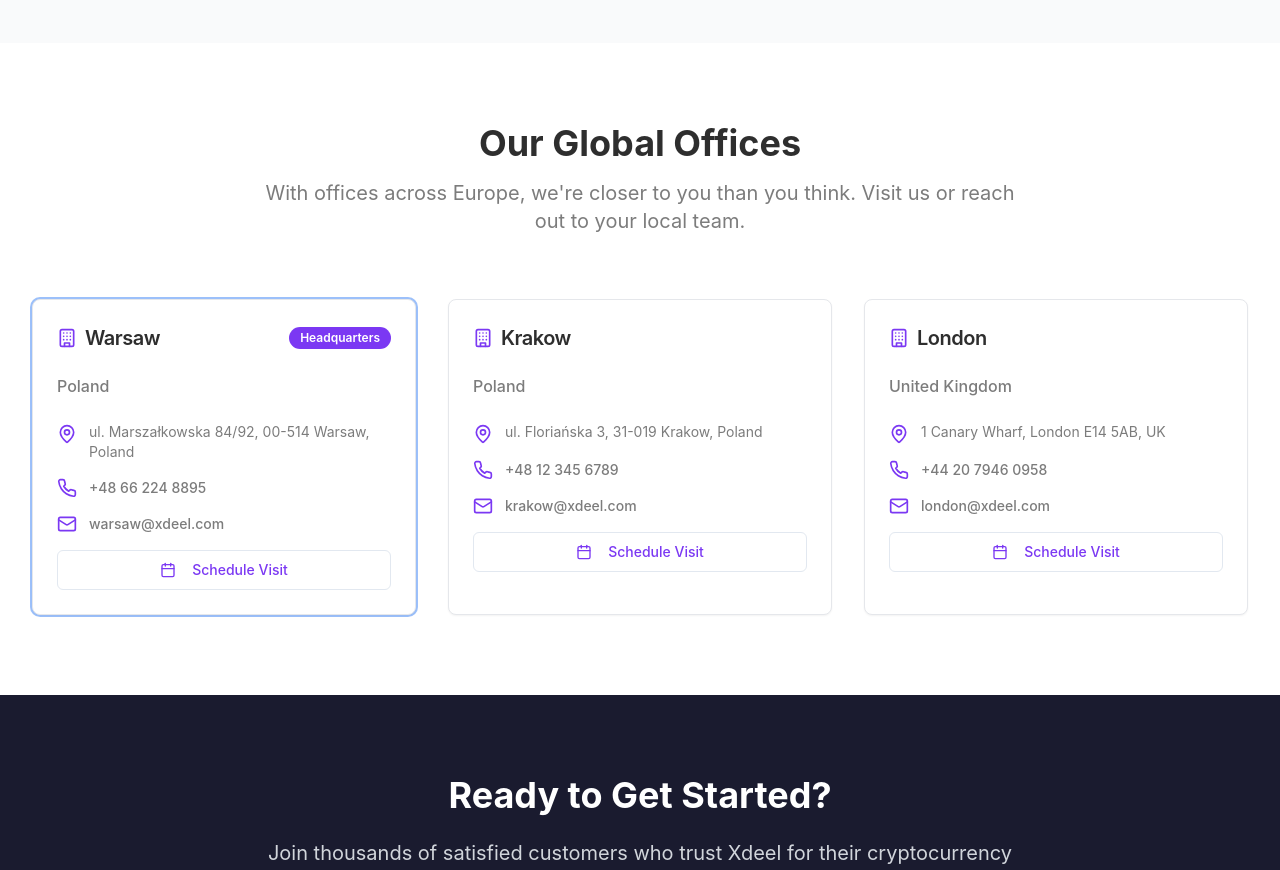
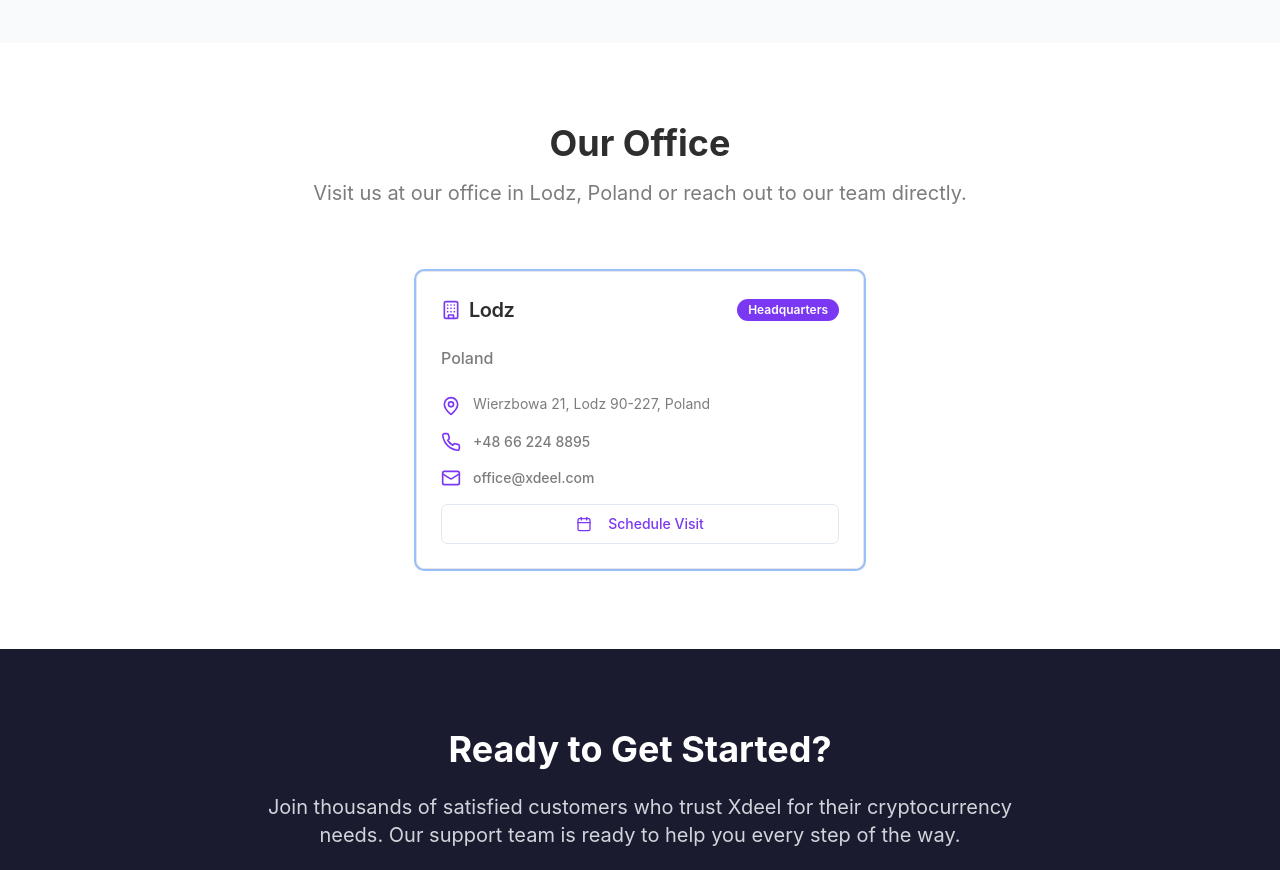
Before and after one commit to cidrus-money-org/xdeel-nexus-web, a React (Vite) app: page /contact in a window 1280 px wide. Shown: the part 2260-3130 px from the top of the page. Built offline with nearby package versions, Linux system fonts and the light colour scheme.

Commit message:
Update Contact page office details
Updated the office location on the Contact page to Weirzbowa 21, Lodz 90-227.

```diff
--- a/src/pages/Contact.tsx
+++ b/src/pages/Contact.tsx
@@ -1,4 +1,3 @@
-
 import { Layout } from "@/components/Layout";
 import { Card, CardContent, CardHeader, CardTitle } from "@/components/ui/card";
 import { Button } from "@/components/ui/button";
@@ -61,28 +60,12 @@ const Contact = () => {
 
   const offices = [
     {
-      city: "Warsaw",
+      city: "Lodz",
       country: "Poland",
-      address: "ul. Marszałkowska 84/92, 00-514 Warsaw, Poland",
+      address: "Wierzbowa 21, Lodz 90-227, Poland",
       phone: "+48 66 224 8895",
-      email: "warsaw@xdeel.com",
+      email: "office@xdeel.com",
       isHeadquarters: true
-    },
-    {
-      city: "Krakow",
-      country: "Poland",
-      address: "ul. Floriańska 3, 31-019 Krakow, Poland",
-      phone: "+48 12 345 6789",
-      email: "krakow@xdeel.com",
-      isHeadquarters: false
-    },
-    {
-      city: "London",
-      country: "United Kingdom",
-      address: "1 Canary Wharf, London E14 5AB, UK",
-      phone: "+44 20 7946 0958",
-      email: "london@xdeel.com",
-      isHeadquarters: false
     }
   ];
 
@@ -368,30 +351,28 @@ const Contact = () => {
         </div>
       </section>
 
-      {/* Office Locations */}
+      {/* Office Location */}
       <section className="py-20 bg-white">
         <div className="max-w-7xl mx-auto px-4 sm:px-6 lg:px-8">
           <div className="text-center mb-16">
             <h2 className="text-3xl lg:text-4xl font-bold text-xdeel-dark mb-4">
-              Our Global Offices
+              Our Office
             </h2>
             <p className="text-xl text-xdeel-gray max-w-3xl mx-auto">
-              With offices across Europe, we're closer to you than you think. Visit us or reach out to your local team.
+              Visit us at our office in Lodz, Poland or reach out to our team directly.
             </p>
           </div>
 
-          <div className="grid grid-cols-1 md:grid-cols-3 gap-8">
+          <div className="max-w-md mx-auto">
             {offices.map((office, index) => (
-              <Card key={index} className={`bg-white border-gray-200 hover:border-xdeel-primary/50 transition-all duration-300 hover:shadow-lg ${office.isHeadquarters ? 'ring-2 ring-xdeel-primary/20' : ''}`}>
+              <Card key={index} className="bg-white border-gray-200 hover:border-xdeel-primary/50 transition-all duration-300 hover:shadow-lg ring-2 ring-xdeel-primary/20">
                 <CardHeader>
                   <div className="flex items-center justify-between mb-4">
                     <div className="flex items-center space-x-2">
                       <Building className="w-5 h-5 text-xdeel-primary" />
                       <CardTitle className="text-xl text-xdeel-dark">{office.city}</CardTitle>
                     </div>
-                    {office.isHeadquarters && (
-                      <Badge className="bg-xdeel-primary text-white">Headquarters</Badge>
-                    )}
+                    <Badge className="bg-xdeel-primary text-white">Headquarters</Badge>
                   </div>
                   <p className="text-xdeel-gray font-medium">{office.country}</p>
                 </CardHeader>
```
